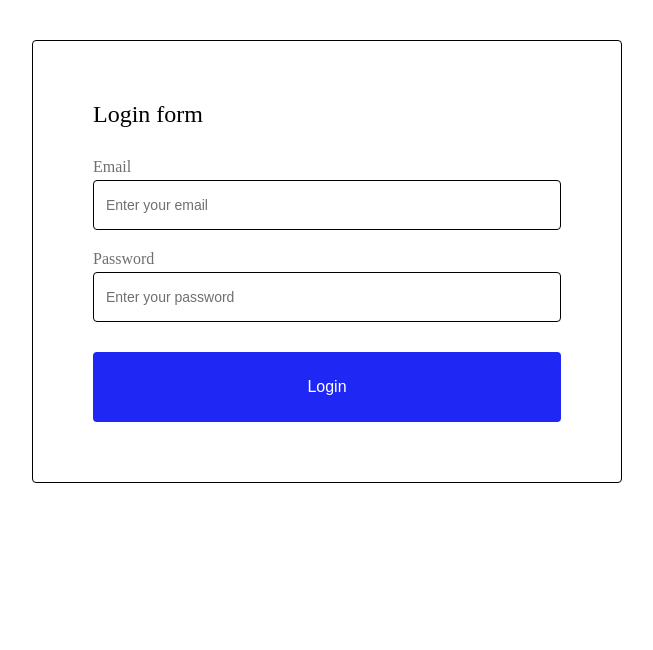
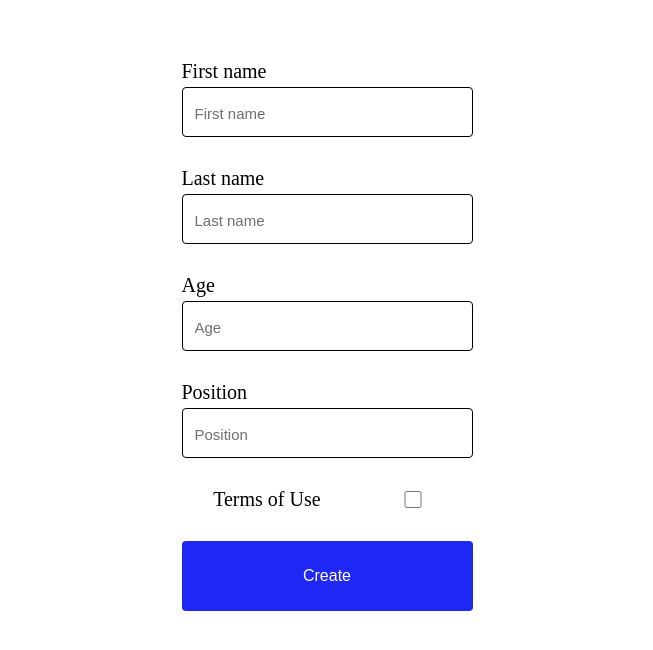
Before and after one commit to SchneiderIrene/TypeScript_fr_pro, a React (Create React App) app: page / in a window 1280 px wide. Shown: the top 650 px of the page, without its empty margins (313-966 px from the left). Built offline with nearby package versions, Linux system fonts and the light colour scheme.

Commit message:
Homework11

```diff
--- a/src/App.tsx
+++ b/src/App.tsx
@@ -1,12 +1,12 @@
 import GlobalStyles from 'globalStyles/GlobalStyles';
-import Lesson11 from 'lessons/Lesson11/Lesson11';
+import Homework11 from 'homeworks/Homewowork11/Homework11';
 
 
 function App() {
   return (
    <>
       <GlobalStyles/>
-      <Lesson11/>
+      <Homework11/>
    </>
   );
 }
--- /dev/null
+++ b/src/components/EmployeeForm/EmployeeForm.tsx
@@ -0,0 +1,71 @@
+import { useFormik } from 'formik';
+
+import {
+  EmployeeFormComponent,
+  CheckBox,
+  Text,
+  CheckBoxContainer,
+} from './styles';
+import Input from 'components/Input/Input';
+import Button from 'components/Button/Button';
+import {EmployeeFormValues} from './types';
+
+function EmployeeForm() {
+
+    const formik = useFormik({
+        initialValues: {
+            firstName: '',
+            lastName: '',
+            age: '',
+            position: ''
+        } as EmployeeFormValues,
+        onSubmit: (values: EmployeeFormValues)=>{
+        console.log(values);
+        }
+    });
+
+  return (
+    <EmployeeFormComponent onSubmit={formik.handleSubmit}>
+      <Input
+        name="firstName"
+        label="First name"
+        placeholder="First name"
+        onInputChange={formik.handleChange}
+        value={formik.values.firstName}
+      />
+
+      <Input
+        name="lastName"
+        label="Last name"
+        placeholder="Last name"
+        onInputChange={formik.handleChange}
+        value={formik.values.lastName}
+      />
+
+      <Input
+        name="age"
+        label="Age"
+        placeholder="Age"
+        onInputChange={formik.handleChange}
+        value={formik.values.age}
+      />
+
+      <Input
+        name="position"
+        label="Position"
+        placeholder="Position"
+        onInputChange={formik.handleChange}
+        value={formik.values.position}
+      />
+
+      <CheckBoxContainer>
+        <Text>Terms of Use</Text>
+        <CheckBox type="checkbox" />
+      </CheckBoxContainer>
+
+      <Button name='Create' type='submit'/>
+    </EmployeeFormComponent>
+  );
+}
+
+export default EmployeeForm;
--- /dev/null
+++ b/src/components/EmployeeForm/styles.ts
@@ -0,0 +1,23 @@
+import styled from "@emotion/styled";
+
+export const EmployeeFormComponent = styled.form`
+display: flex;
+flex-direction: column;
+align-items: center;
+gap: 30px;
+padding: 30px;
+`
+
+export const CheckBox = styled.input`
+cursor: pointer;
+width: 50px;
+`
+export const CheckBoxContainer = styled.div`
+display: flex;
+justify-content: space-around;
+width: 100%;
+`
+
+export const Text = styled.p`
+font-size: 20px;
+`
--- /dev/null
+++ b/src/components/EmployeeForm/types.ts
@@ -0,0 +1,6 @@
+export interface EmployeeFormValues{
+    firstName: string,
+    lastName: string,
+    age: string,
+    position: string,
+}
--- a/src/components/Input/styles.ts
+++ b/src/components/Input/styles.ts
@@ -8,8 +8,8 @@ export const InputComponentContainer  = styled.div`
     height: fit-content;
 `
   export const InputComponentLabel = styled.label`
-    font-size: 16px;
-    color: #6f6f6f;
+    font-size: 20px;
+    color: black;
   `
 
    export const InputComponent = styled.input`
@@ -19,10 +19,10 @@ export const InputComponentContainer  = styled.div`
    outline: none;
    border: 1px solid black;
    border-radius: 4px;
-   font-size: 16px;
+   font-size: 20px;
 
    &::placeholder {
      color: #6f6f6f;
-     font-size: 14px;
+     font-size: 15px;
    }
   `
--- a/src/components/LoginForm/LoginForm.tsx
+++ b/src/components/LoginForm/LoginForm.tsx
@@ -1,8 +1,10 @@
 import Input from "components/Input/Input";
 import Button from "components/Button/Button";
 import {Loginform, LoginformName, InputsContainer} from './styles';
+import {LoginFormValues} from './types';
+
 import { useFormik } from "formik";
-import {LoginFormValues} from './types';
+
 
 function LoginForm() {
 
@@ -14,8 +16,6 @@ password: '',
   onSubmit: (values: LoginFormValues)=>{
     console.log(values);
   }
-
-
 });
 
 console.log(formik);
--- /dev/null
+++ b/src/homeworks/Homewowork11/Homework11.tsx
@@ -0,0 +1,11 @@
+import EmployeeForm from "components/EmployeeForm/EmployeeForm";
+import {Homework11Container} from './styles';
+
+function Homework11 (){
+    return (
+<Homework11Container>
+    <EmployeeForm/>
+</Homework11Container>
+    )
+}
+export default Homework11;
--- /dev/null
+++ b/src/homeworks/Homewowork11/styles.ts
@@ -0,0 +1,8 @@
+import styled from "@emotion/styled";
+
+export const Homework11Container = styled.div`
+display: flex;
+justify-content: center;
+align-items: center;
+padding: 30px;
+`
```
Also changed, not shown: src/lessons/Lesson07/styles.css (deleted).
